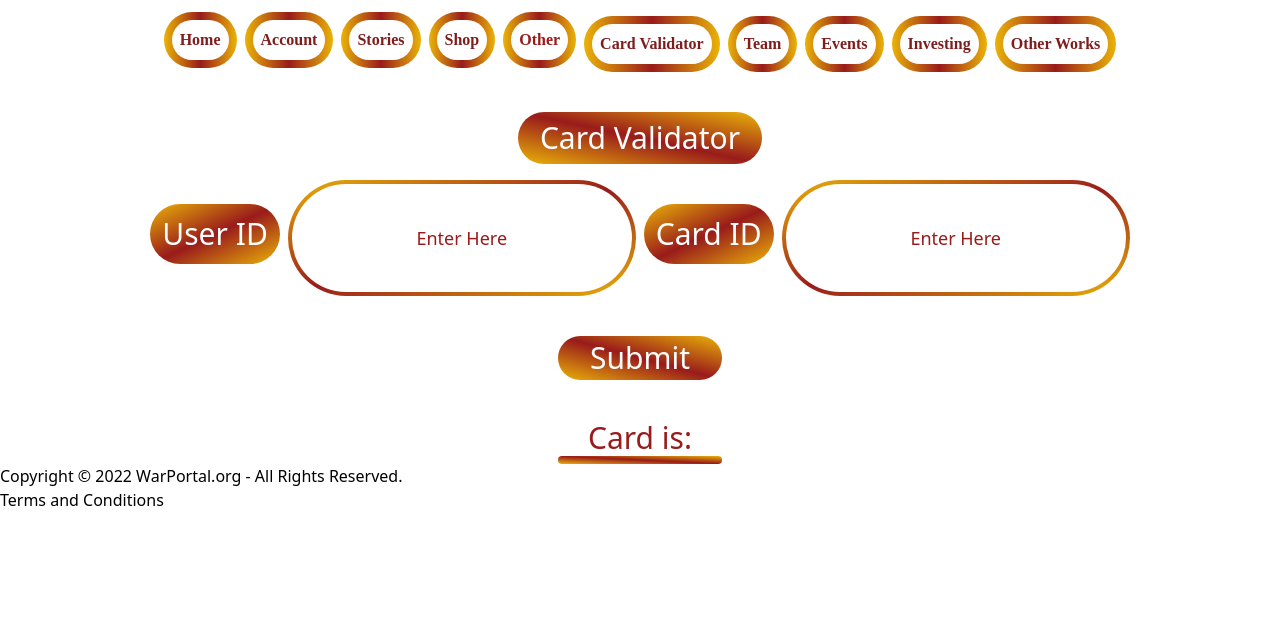
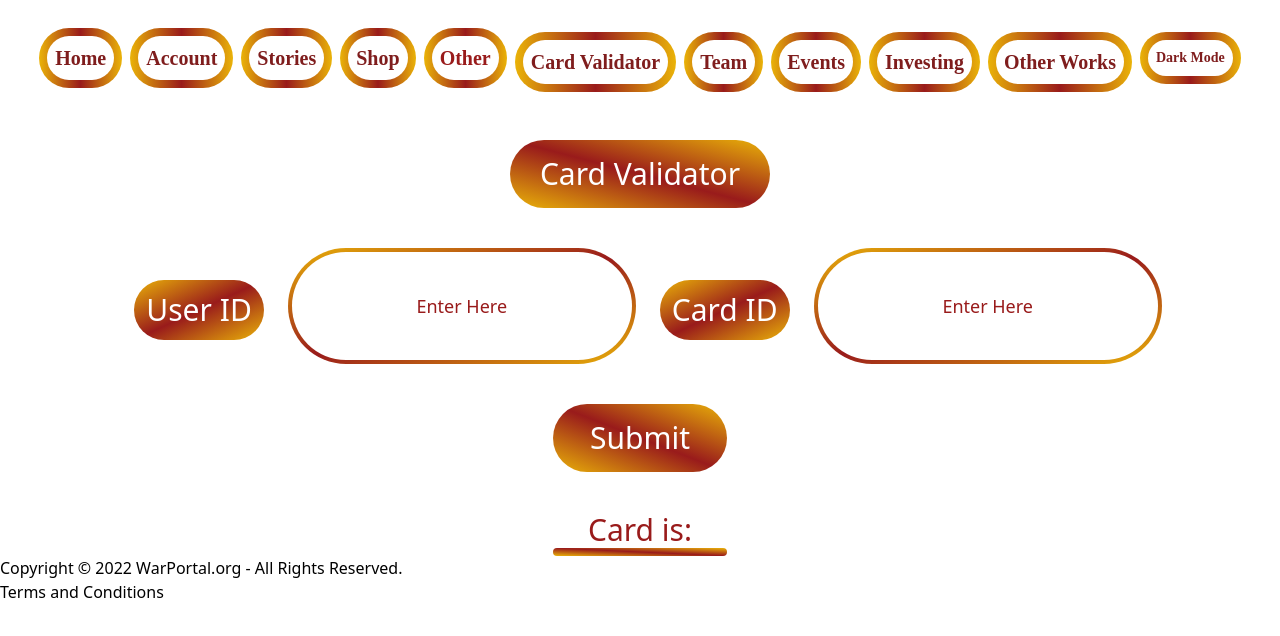
Before and after one commit to GithubWarPortal/GithubWarPortal, a React (Vite) app in the folder WarPortal/client/: page /Validator in a window 1280 px wide. Both pictures are taken after a click on the button "Other". Shown: the top 636 px of the page. Built offline with nearby package versions, Linux system fonts and the light colour scheme; a web font is replaced by a local one.

Commit message:
updated tailwind, dark mode button, added margin

```diff
--- a/WarPortal/client/package.json
+++ b/WarPortal/client/package.json
@@ -3,8 +3,6 @@
   "private": true,
   "version": "0.0.0",
   "type": "module",
-
-
   "scripts": {
     "dev": "vite",
     "build": "vite build",
@@ -23,7 +21,7 @@
     "@vitejs/plugin-react": "^2.1.0",
     "autoprefixer": "^10.4.13",
     "postcss": "^8.4.18",
-    "tailwindcss": "^3.2.2",
+    "tailwindcss": "^3.2.7",
     "vite": "^3.1.0"
   }
 }
--- a/WarPortal/client/src/components/CardValidator.jsx
+++ b/WarPortal/client/src/components/CardValidator.jsx
@@ -36,11 +36,11 @@ export default function CardValidator() {
   };
   return (
     <>
-      <div class="lg:mt-10 lg:flex-wrap lg:justify-center lg:align-middle  mt-6 flex items-center justify-center text-center text-lg text-red-800">
+      <div class="dark:bg-black dark:text-white lg:flex-wrap lg:justify-center lg:align-middle   flex items-center justify-center text-center text-lg text-red-800">
         <form onSubmit={handleSubmit} class="">
-        <header class=" flex justify-center">
+        <header class="  flex justify-center">
             {" "}
-            <h1 class="lg:text-3xl lg:w-1/4 flex w-2/3 justify-center rounded-full  bg-white bg-gradient-to-tr from-yellow-500  via-red-800 to-yellow-500 p-2 text-center align-middle text-white ">
+            <h1 class="lg:p-4 lg:m-6 lg:text-3xl lg:w-1/4 flex w-2/3 justify-center rounded-full  bg-white bg-gradient-to-tr from-yellow-500  via-red-800 to-yellow-500 p-2 text-center align-middle text-white ">
               Card Validator
             </h1>
           </header>
@@ -48,14 +48,14 @@ export default function CardValidator() {
           <section class="lg:mr-2 lg:mt-8 lg:text-3xl lg:align-middle lg:justify-center flex justify-center">
             <label for="User Id">
               {" "}
-              <h2 class="lg:flex lg:p-3 flex-col mt-2  rounded-full bg-gradient-to-tl from-yellow-500  via-red-800   to-yellow-500 pl-2 pt-1 pb-1  pr-2 text-white  hover:to-yellow-500">
+              <h2 class=" lg:m-4 lg:flex lg:p-3 flex-col mt-2  rounded-full bg-gradient-to-tl from-yellow-500  via-red-800   to-yellow-500 pl-2 pt-1 pb-1  pr-2 text-white  hover:to-yellow-500">
                 User ID
               </h2>
             </label>
           </section>
           <section class="lg:mt-4   mt-2  rounded-full  bg-gradient-to-tl   from-yellow-500 via-red-800 to-yellow-500 p-1 hover:to-yellow-500 ">
             <input
-              class="   rounded-full bg-white p-2 lg:p-10 text-center placeholder-red-800"
+              class=" dark:bg-black  rounded-full bg-white p-2 lg:p-10 text-center placeholder-red-800"
               type="text"
               name="userId"
               placeholder="Enter Here"
@@ -68,14 +68,14 @@ export default function CardValidator() {
           <section class="lg:mr-2 lg:ml-2 lg:mt-8 lg:text-3xl lg:align-middle lg:justify-center flex justify-center">
             <label for="User Id">
               {" "}
-              <h2 class="lg:flex lg:p-3 flex-col mt-2  rounded-full bg-gradient-to-tl from-yellow-500  via-red-800   to-yellow-500 pl-2 pt-1 pb-1  pr-2 text-white  hover:to-yellow-500">
+              <h2 class="lg:flex lg:p-3 flex-col mt-2  rounded-full bg-gradient-to-tl from-yellow-500  via-red-800  lg:m-4 to-yellow-500 pl-2 pt-1 pb-1  pr-2 text-white  hover:to-yellow-500">
                 Card ID
               </h2>
             </label>
           </section>
           <section class="lg:mt-4    mt-2  rounded-full  bg-gradient-to-tl   from-yellow-500 via-red-800 to-yellow-500 p-1 hover:to-yellow-500 ">
             <input
-              class="   rounded-full bg-white p-2 lg:p-10 text-center placeholder-red-800"
+              class="dark:bg-black   rounded-full bg-white p-2 lg:p-10 text-center placeholder-red-800"
               type="text"
               name="characterId"
               placeholder="Enter Here"
@@ -85,11 +85,11 @@ export default function CardValidator() {
             ></input>
           </section>
 </div>          <div class="lg:flex-wrap lg:flex-row ">
-          <section class="  ">
+          <section class="">
             <label for="Submit Button">
               <input
                 type="submit"
-                class=" m-2 mt-2 lg:m-10 lg:text-3xl lg:w-1/6 w-1/3 rounded-full bg-gradient-to-tr  from-yellow-500   via-red-800  to-yellow-500 p-1 text-white hover:from-red-800 hover:via-yellow-500 hover:to-red-800"
+                class="lg:p-4 m-2 mt-2 lg:m-10 lg:text-3xl lg:w-1/6 w-1/3 rounded-full bg-gradient-to-tr  from-yellow-500   via-red-800  to-yellow-500 p-1 text-white hover:from-red-800 hover:via-yellow-500 hover:to-red-800"
               ></input>
             </label>
             <label for="Result">
--- a/WarPortal/client/src/components/Navbar.jsx
+++ b/WarPortal/client/src/components/Navbar.jsx
@@ -1,24 +1,35 @@
 import { Link } from "react-router-dom";
-import { useState } from "react";
+import { useState, useEffect } from "react";
 import "./index.css";
 
 export default function Navbar() {
-  const [open, setOpen] = useState(false);
+  const [theme, setTheme] = useState("light");
+  const toggleTheme = () => {
+    if (theme === "light") {
+      setTheme("dark");
+    } else {
+      setTheme("light");
+    }
+  };
+useEffect(() => {
+    document.body.className = theme;
+  }, [theme]);
+   const [open, setOpen] = useState(false);
   const handleOpen = () => {
     setOpen(!open);
   };
+
+
+
   return (
-    <div class="dark:bg-gray-900 dark:text-white h-1/6 font-zen">
+    <div class="text-xl  dark:bg-black lg:p-6  h-1/6 font-zen">
       <nav>
-        <ul class="flex flex-wrap mt-2 gap-2 justify-center text-center place-items-center font-open">
+        <ul class="flex flex-wrap gap-2 justify-center text-center place-items-center font-open">
           <li>
-            <button class="w-1/7 bg-gradient-to-r  hover:bg-gradient-to-t hover:from-yellow-500 hover:via-red-800  hover:to-yellow-500 from-yellow-500 via-red-800 p-2 to-yellow-500  rounded-full font-bold hover: text-center">
-              <span class="w-1/7 p-2 block hover: text-red-900 rounded-full bg-white">
+            <button class=" w-1/7 bg-gradient-to-r  hover:bg-gradient-to-t hover:from-yellow-500 hover:via-red-800  hover:to-yellow-500 from-yellow-500 via-red-800 p-2 to-yellow-500  rounded-full font-bold hover: text-center">
+              <span class="dark:text-amber-500 w-1/7 p-2 block hover: text-red-900 rounded-full dark:bg-black bg-white">
                 {" "}
-                <Link
-                  class=""
-                  to="/Home"
-                >
+                <Link class="" to="/Home">
                   Home
                 </Link>{" "}
               </span>
@@ -26,7 +37,7 @@ export default function Navbar() {
           </li>
           <li>
             <button class="w-1/7 bg-gradient-to-r  hover:bg-gradient-to-t hover:from-yellow-500 hover:via-red-800  hover:to-yellow-500 from-yellow-500 via-red-800 p-2 to-yellow-500  rounded-full font-bold hover: text-center">
-              <span class="w-1/7 block rounded-full hover: text-red-900  p-2 bg-white">
+              <span class="dark:text-amber-500  dark:bg-black w-1/7 block rounded-full hover: text-red-900  p-2 bg-white">
                 {" "}
                 <Link class="" to="/Account">
                   Account
@@ -36,7 +47,7 @@ export default function Navbar() {
           </li>
           <li>
             <button class="w-1/7 bg-gradient-to-r  hover:bg-gradient-to-t hover:from-yellow-500 hover:via-red-800  hover:to-yellow-500 from-yellow-500 via-red-800 p-2 to-yellow-500  rounded-full font-bold hover: text-center">
-              <span class="w-1/7 block hover: text-red-900 rounded-full p-2 bg-white">
+              <span class="dark:text-amber-500  dark:bg-black w-1/7 block hover: text-red-900 rounded-full p-2 bg-white">
                 {" "}
                 <Link class="" to="/StoryArcs">
                   Stories
@@ -46,7 +57,7 @@ export default function Navbar() {
           </li>
           <li>
             <button class="w-1/7 bg-gradient-to-r  hover:bg-gradient-to-t hover:from-yellow-500 hover:via-red-800  hover:to-yellow-500 from-yellow-500 via-red-800 p-2 to-yellow-500  rounded-full font-bold hover: text-center">
-              <span class="w-1/7 block hover: text-red-900 p-2 rounded-full bg-white">
+              <span class="dark:text-amber-500 dark:bg-black w-1/7 block hover: text-red-900 p-2 rounded-full bg-white">
                 {" "}
                 <Link class="" to="/Shop">
                   Shop
@@ -55,12 +66,13 @@ export default function Navbar() {
             </button>
           </li>
 
+
           <button
-            class="w-1/7 bg-gradient-to-r hover:bg-gradient-to-t hover:from-yellow-500 hover:via-red-800  hover:to-yellow-500 from-yellow-500 via-red-800 p-2 to-yellow-500  rounded-full font-bold hover: text-center"
+            class="  w-1/7 bg-gradient-to-r hover:bg-gradient-to-t hover:from-yellow-500 hover:via-red-800  hover:to-yellow-500 from-yellow-500 via-red-800 p-2 to-yellow-500  rounded-full font-bold hover: text-center"
             onClick={handleOpen}
           >
             {" "}
-            <span class=" hover: text-red-800 hover:  p-2 w-1/7 block rounded-full bg-white">
+            <span class="dark:text-amber-500 hover: text-red-800 hover:  p-2 w-1/7 block dark:bg-black rounded-full bg-white">
               {" "}
               Other
             </span>
@@ -69,9 +81,9 @@ export default function Navbar() {
             <div>
               <nav>
                 <ul class="flex flex-wrap mt-2 gap-2 justify-center hover: text-center place-items-center">
-                <li>
+                  <li>
                     <button class="w-1/7 bg-gradient-to-r  hover:bg-gradient-to-t hover:from-yellow-500 hover:via-red-800  hover:to-yellow-500 from-yellow-500 via-red-800 p-2 to-yellow-500  rounded-full font-bold hover: text-center">
-                      <span class="w-1/7 block hover: text-red-900 p-2 rounded-full bg-white">
+                      <span class="dark:text-amber-500 dark:bg-black w-1/7 block hover: text-red-900 p-2 rounded-full bg-white">
                         {" "}
                         <Link class="" to="/Validator">
                           Card Validator
@@ -81,7 +93,7 @@ export default function Navbar() {
                   </li>
                   <li>
                     <button class="w-1/7 bg-gradient-to-r  hover:bg-gradient-to-t hover:from-yellow-500 hover:via-red-800  hover:to-yellow-500 from-yellow-500 via-red-800 p-2 to-yellow-500  rounded-full font-bold hover: text-center">
-                      <span class="w-1/7 block hover: text-red-900 p-2 rounded-full bg-white">
+                      <span class="dark:text-amber-500 dark:bg-black w-1/7 block hover: text-red-900 p-2 rounded-full bg-white">
                         {" "}
                         <Link class="" to="/Team">
                           Team
@@ -92,7 +104,7 @@ export default function Navbar() {
 
                   <li>
                     <button class="w-1/7 bg-gradient-to-r  hover:bg-gradient-to-t hover:from-yellow-500 hover:via-red-800  hover:to-yellow-500 from-yellow-500 via-red-800 p-2 to-yellow-500  rounded-full font-bold hover: text-center">
-                      <span class="w-1/7 block hover: text-red-900 p-2 rounded-full bg-white">
+                      <span class="dark:text-amber-500 w-1/7 block hover: text-red-900 p-2 dark:bg-black rounded-full bg-white">
                         {" "}
                         <Link class="" to="/Events">
                           Events
@@ -102,7 +114,7 @@ export default function Navbar() {
                   </li>
                   <li>
                     <button class="w-1/7 bg-gradient-to-r  hover:bg-gradient-to-t hover:from-yellow-500 hover:via-red-800  hover:to-yellow-500 from-yellow-500 via-red-800 p-2 to-yellow-500  rounded-full font-bold hover: text-center">
-                      <span class="w-1/7 block hover: text-red-900 p-2 rounded-full bg-white">
+                      <span class="dark:text-amber-500 dark:bg-black w-1/7 block hover: text-red-900 p-2 rounded-full bg-white">
                         {" "}
                         <Link class="" to="/Investing">
                           Investing
@@ -112,7 +124,7 @@ export default function Navbar() {
                   </li>
                   <li>
                     <button class="w-1/7 bg-gradient-to-r  hover:bg-gradient-to-t hover:from-yellow-500 hover:via-red-800  hover:to-yellow-500 from-yellow-500 via-red-800 p-2 to-yellow-500  rounded-full font-bold hover: text-center">
-                      <span class="w-1/7 block hover: text-red-900 p-2 rounded-full bg-white">
+                      <span class="dark:text-amber-500 dark:bg-black w-1/7 block hover: text-red-900 p-2 rounded-full bg-white">
                         {" "}
                         <Link class="" to="/OtherCreativeWorks">
                           Other Works
@@ -124,7 +136,16 @@ export default function Navbar() {
               </nav>
             </div>
           ) : null}
-        </ul>
+        <li>
+            <button
+              onClick={toggleTheme}
+              class="text-sm w-1/7 bg-gradient-to-r  hover:bg-gradient-to-t hover:from-yellow-500 hover:via-red-800  hover:to-yellow-500 from-yellow-500 via-red-800 p-2 to-yellow-500  rounded-full font-bold hover: text-center"
+            >
+              <span class="dark:text-amber-500 dark:bg-black w-1/7 block hover: text-red-900 p-2 rounded-full bg-white">
+                Dark Mode
+              </span>
+            </button>
+          </li> </ul>
       </nav>
     </div>
   );
--- a/WarPortal/client/tailwind.config.cjs
+++ b/WarPortal/client/tailwind.config.cjs
@@ -1,8 +1,9 @@
 /** @type {import('tailwindcss').Config} */
-const defaultTheme = require("tailwindcss/defaultTheme");
+defaultTheme = require('tailwindcss/defaultTheme');
 
 module.exports = {
   content: ["./index.html", "./src/**/*.{js,ts,jsx,tsx}"],
+  darkMode: "class",
   theme: {
     extend: {
       fontFamily: {
@@ -10,4 +11,5 @@ module.exports = {
       },
     },
   },
+
 };
```
Also changed, not shown: 1 other file (tests, documents, lock files or other folders).
